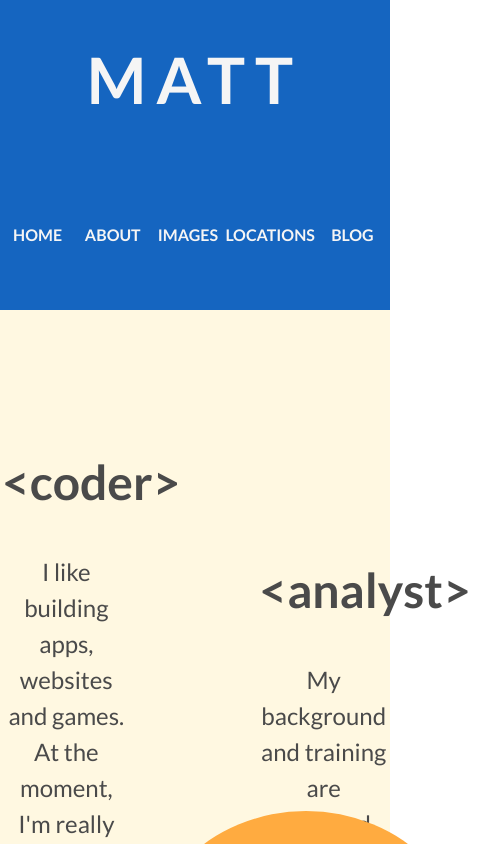
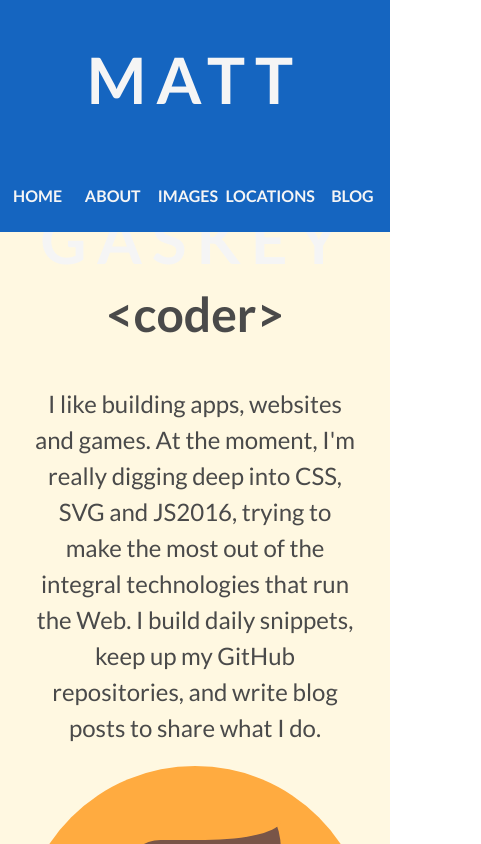
Before and after one commit to mattgaskey/site, a React (Create React App) app: page / in a window 390 px wide. Shown: the top 844 px of the page, 481 px wide, since content can reach past the window. Built offline with nearby package versions, Linux system fonts and the light colour scheme.

Commit message:
Added scroll function to Nav

```diff
--- a/src/Components/Logo.js
+++ b/src/Components/Logo.js
@@ -4,7 +4,10 @@ import '../Styles/Logo.css';
 const Logo = () => {
 	return (
 		<div className="heart-rate">
-			<svg>
+			<svg
+				width="160px"
+				height="72px"
+			>
 				<polyline
 				fill="none"
 				stroke="#1565c0"
--- a/src/Components/Nav.js
+++ b/src/Components/Nav.js
@@ -2,10 +2,31 @@ import React from 'react';
 import '../Styles/Nav.css';
 import Logo from './Logo';
 
-const Nav = () => {
+class Nav extends React.Component {
+	constructor(props) {
+		super(props);
+
+		this.state = {
+			scroll: window.scrollY
+		};
+
+		this.handleScroll = this.handleScroll.bind(this);
+	}
+
+	handleScroll() {
+		console.log('scrolled');
+		this.setState({scroll: window.scrollY});
+	}
+
+	componentDidMount() {
+		console.log('Component mounted');
+		window.addEventListener('scroll', this.handleScroll);
+	}
+
+	render() {
 		return (
 			<div>
-			<nav>
+				<nav className={this.state.scroll > 160 ? "fixed-nav" : ""}>
 					<ul>
 				    <li className="logo">
 			    		<Logo />
@@ -20,5 +41,6 @@ const Nav = () => {
 			</div>
 		);
 	}
+}
 
 export default Nav;
--- a/src/Styles/Hero.css
+++ b/src/Styles/Hero.css
@@ -29,6 +29,8 @@
 .hero p {
   font-size: 1.5em;
 }
+
+
 
 
 
@@ -306,3 +308,21 @@
     border-radius: 0 50% 50% 0 / 90%;
   }
 }
+
+
+@media all and (max-width: 986px) {
+  .hero {
+    flex-direction: column;
+  }
+  [class^='container'] {
+    width: 100%;
+    margin: 10px;
+    padding: 0;
+  }
+  [class^='container'] > p {
+    padding: 0 30px;
+  }
+  .container__analyst {
+    margin-bottom: 100px;
+  }
+}
--- a/src/Styles/Nav.css
+++ b/src/Styles/Nav.css
@@ -73,8 +73,9 @@ nav li:hover::before {
 	transform: scaleX(1);
 }
 
-.fixed-nav nav {
+.fixed-nav {
   position: fixed;
+  top: 0;
   -webkit-box-shadow: 0px 4px 5px 0px rgba(0,0,0,0.28);
 	-moz-box-shadow: 0px 4px 5px 0px rgba(0,0,0,0.28);
 	box-shadow: 0px 4px 5px 0px rgba(0,0,0,0.28);
```
Lines whose indentation alone changed are shown as unchanged.
